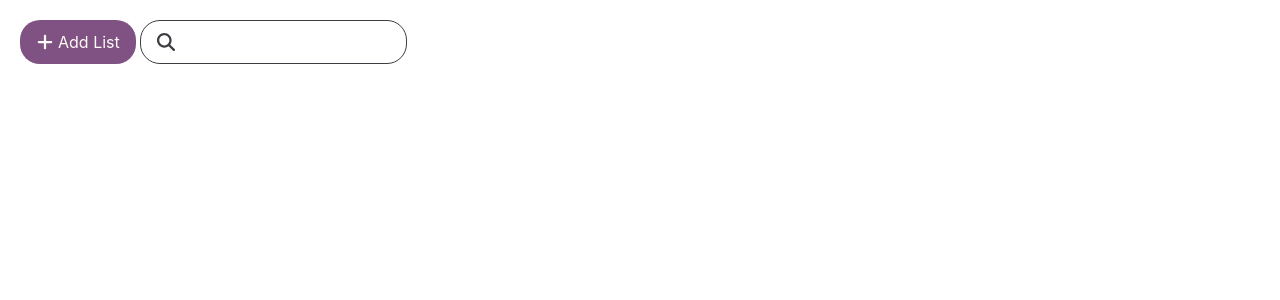
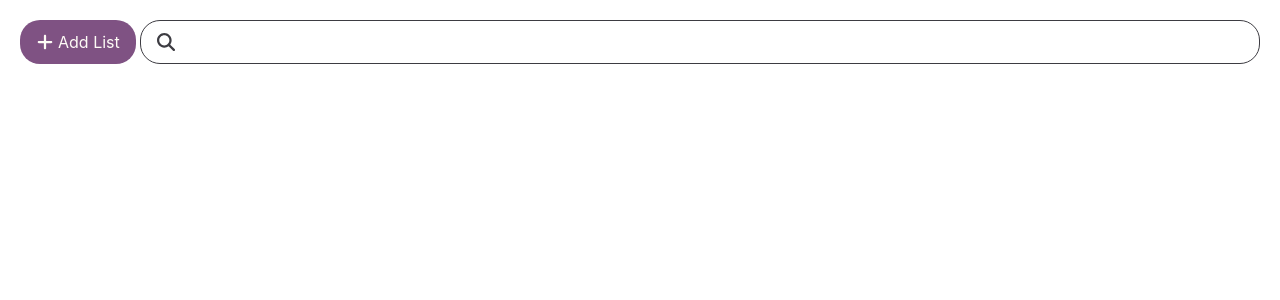
Before and after one commit to semih-ky/sk-trello, a React (Create React App) app: page / in a window 1280 px wide. Shown: the top 300 px of the page. Built offline with nearby package versions, Linux system fonts and the light colour scheme.

Commit message:
add Header comp

```diff
--- /dev/null
+++ b/src/components/organisms/Header/index.js
@@ -0,0 +1,12 @@
+import { AddList } from "../../molecules/AddList";
+import { SearchInput } from "../../molecules/SearchInput";
+import "./styles.css";
+
+export const Header = () => {
+  return (
+    <div className='header'>
+      <AddList />
+      <SearchInput />
+    </div>
+  )
+}
--- /dev/null
+++ b/src/components/organisms/Header/styles.css
@@ -0,0 +1,8 @@
+.header {
+  display: flex;
+  margin: 20px;
+}
+
+.header > div:last-child {
+  flex: 1 1 auto;
+}
--- a/src/components/pages/Home.js
+++ b/src/components/pages/Home.js
@@ -5,15 +5,11 @@ import { Icon } from '../atoms/Icon'
 import { IconButton } from '../atoms/IconButton'
 import { AddList } from '../molecules/AddList'
 import { SearchInput } from '../molecules/SearchInput'
+import { Header } from '../organisms/Header'
 
 
 export const Home = () => {
   return (
-    <div style={{margin: "20px", display: "flex"}}>
-      <AddList  />
-      <SearchInput />
-
-
-    </div>
+    <Header />
   )
 }
```
